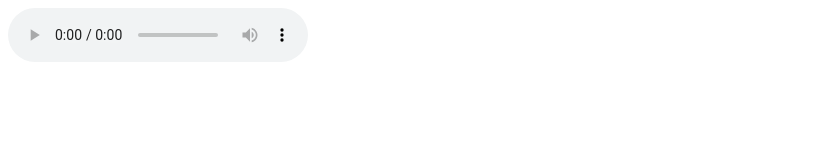
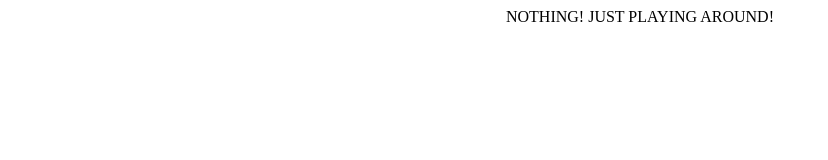
Before and after one commit to lok69J/myrad, a plain HTML site: page index.html in a window 1280 px wide. Shown: the whole page, without its empty margins (0-828 px from the left). Drawn offline with Linux system fonts and the light colour scheme.

Commit message:
Update index.html

```diff
--- a/index.html
+++ b/index.html
@@ -1 +1,12 @@
-  <audio id="radioPlayer" src="https://playerservices.streamtheworld.com/api/livestream-redirect/RADIO_KLASIKAAC_SC" autoplay="true" controls="true"></audio>
+  <!DOCTYPE html>
+<html lang="en" >
+<head>
+<meta charset="UTF-8">
+<meta name="viewport" content="width=device-width, initial-scale=1.0, maximum-scale=1.0 user-scalable=no"/>
+</head>
+
+<body>
+<center>NOTHING! JUST PLAYING AROUND!</center>
+</body>
+
+</html>
```
